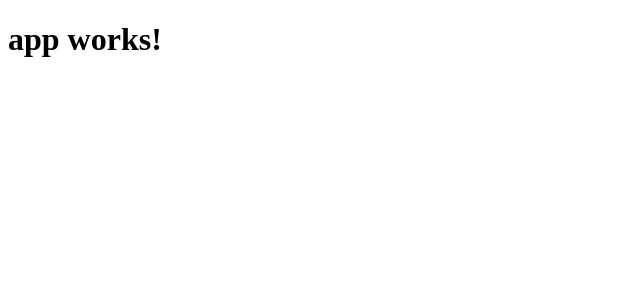
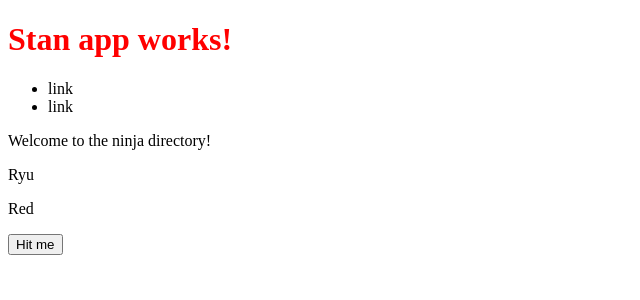
Before and after one commit to stanlouis/ninja-directory, an Angular app: page / in a window 1280 px wide. Shown: the top 300 px of the page, without its empty margins (0-640 px from the left). Built offline with nearby package versions, Linux system fonts and the light colour scheme.

Commit message:
creating and nesting home component

```diff
--- a/src/app/app.component.html
+++ b/src/app/app.component.html
@@ -1,3 +1,13 @@
-<h1>
-  {{title}}
-</h1>
+
+<header>
+  <h1>{{title}}</h1>
+  <nav>
+    <ul>
+      <li>link</li>
+      <li>link</li>
+    </ul>
+  </nav>
+</header>
+<section id="main">
+  <app-home [ninja]="ninja" (onYell)="yell($event)">Hello there!</app-home>
+</section>
--- a/src/app/app.component.ts
+++ b/src/app/app.component.ts
@@ -1,10 +1,20 @@
-import { Component } from '@angular/core';
+import { Component, Input } from '@angular/core';
 
 @Component({
+  moduleId: module.id,
   selector: 'app-root',
-  templateUrl: './app.component.html',
-  styleUrls: ['./app.component.css']
+  templateUrl: 'app.component.html',
+  styleUrls: ['app.component.css']
 })
 export class AppComponent {
-  title = 'app works!';
+  title = 'Stan app works!';
+  name = 'Ninja';
+  ninja = {
+    name: "Ryu",
+    belt: "Red"
+  };
+
+  yell(e){
+    alert("I am yelling");
+  }
 }
--- a/src/app/app.module.ts
+++ b/src/app/app.module.ts
@@ -4,10 +4,12 @@ import { FormsModule } from '@angular/forms';
 import { HttpModule } from '@angular/http';
 
 import { AppComponent } from './app.component';
+import { HomeComponent } from './home/home.component';
 
 @NgModule({
   declarations: [
-    AppComponent
+    AppComponent,
+    HomeComponent
   ],
   imports: [
     BrowserModule,
--- /dev/null
+++ b/src/app/home/home.component.html
@@ -0,0 +1,6 @@
+<p>
+  {{homeTitle}}
+</p>
+<p>{{ninja.name}}</p>
+<p>{{ninja.belt}}</p>
+<button (click)="fireYellEvent($event)">Hit me</button>
--- /dev/null
+++ b/src/app/home/home.component.ts
@@ -0,0 +1,26 @@
+import { Component, OnInit, Output, EventEmitter } from '@angular/core';
+
+@Component({
+  inputs: ['ninja'],
+  selector: 'app-home',
+  templateUrl: './home.component.html',
+  styleUrls: ['./home.component.css']
+})
+export class HomeComponent implements OnInit {
+  homeTitle = 'Welcome to the ninja directory!';
+  myString = 'I like chicken';
+  myBoolean = true;
+  @Output() onYell = new EventEmitter();
+
+  fireYellEvent(e) {
+    this.onYell.emit(e);
+  }
+
+  constructor() { }
+
+  ngOnInit() {
+  }
+  alertMe() {
+    alert('I have been clicked!');
+  }
+}
--- a/src/styles.css
+++ b/src/styles.css
@@ -1 +1,4 @@
 /* You can add global styles to this file, and also import other style files */
+h1 {
+  color:red;
+}
```
Also changed, not shown: src/app/home/home.component.css (added), 1 other file (tests, documents, lock files or other folders).
